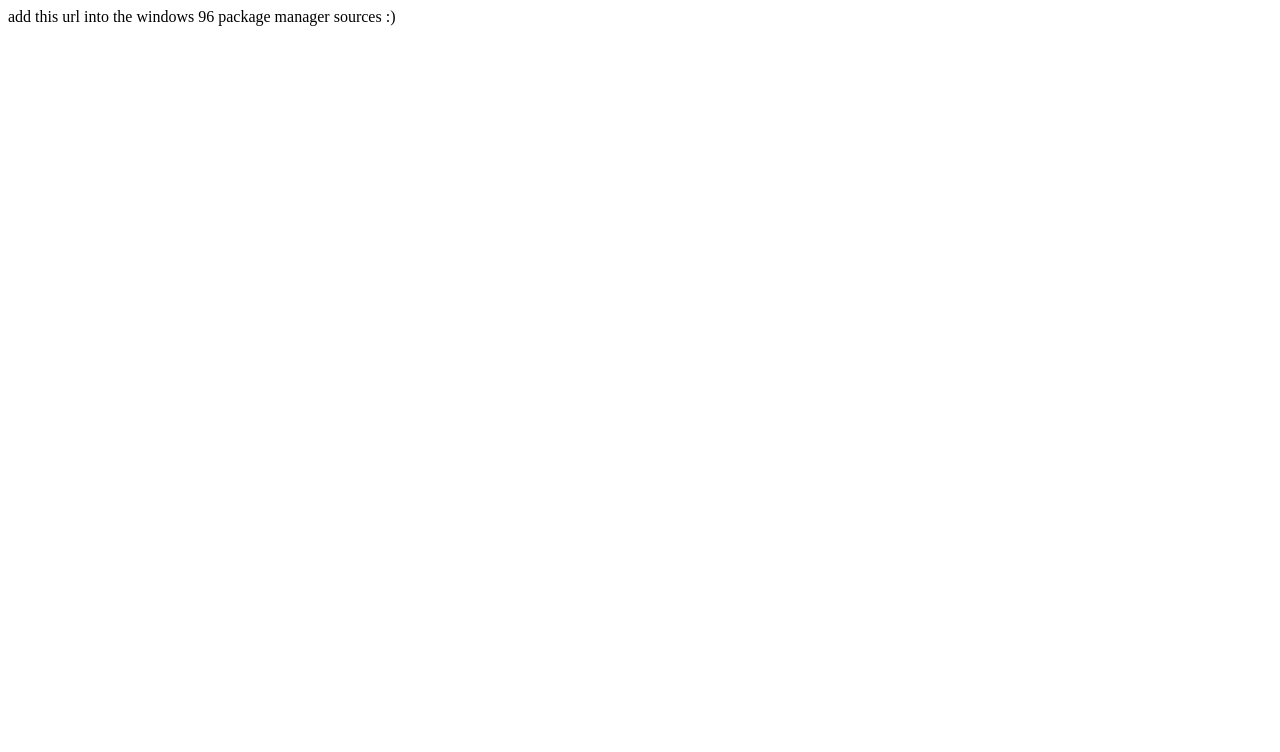
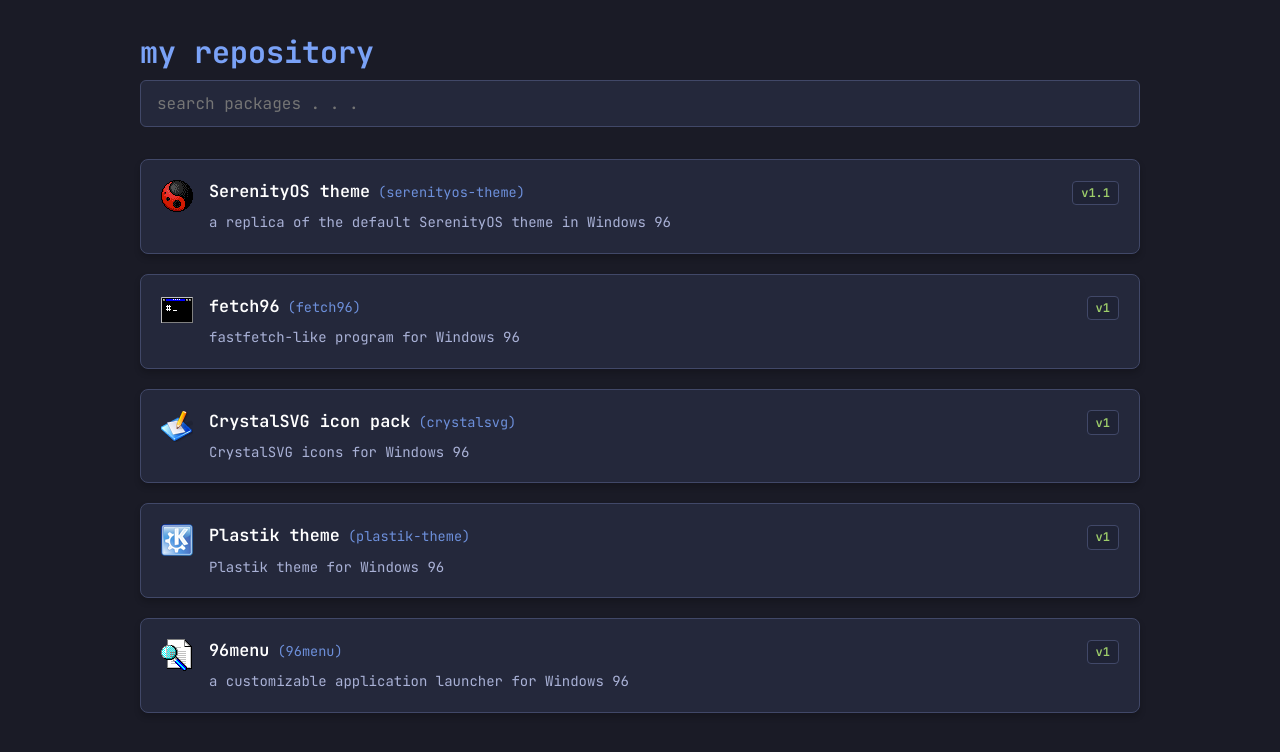
Before and after one commit to ivo9990/w96, a plain HTML site: page index.html in a window 1280 px wide. Drawn offline with Linux system fonts and the light colour scheme.

Commit message:
Update index.html

```diff
--- a/index.html
+++ b/index.html
@@ -1 +1,222 @@
-add this url into the windows 96 package manager sources :)
+<!DOCTYPE html>
+<html lang="en">
+<head>
+  <meta charset="UTF-8" />
+  <meta name="viewport" content="width=device-width, initial-scale=1.0" />
+  <title>w96 repo [ivo9990]</title>
+<style>
+  @import url('https://fonts.googleapis.com/css2?family=JetBrains+Mono:ital,wght@0,100..800;1,100..800&display=swap');
+
+  :root {
+    --bg-color: #1a1b26;
+    --card-bg: #24283b;
+    --card-border: #414868;
+    --text-main: #c0caf5;
+    --text-muted: #a9b1d6;
+    --accent-color: #7aa2f7;
+    --version-bg: #1f2335;
+  }
+
+  body {
+    font-family: 'JetBrains Mono', monospace;
+    background-color: var(--bg-color);
+    color: var(--text-main);
+    margin: 0;
+    padding: 2rem;
+  }
+
+  header {
+    max-width: 1000px;
+    margin: 0 auto 2rem auto;
+  }
+
+  h1 {
+    margin: 0 0 0.5rem 0;
+    font-size: 1.875rem;
+    color: var(--accent-color);
+  }
+
+  #search {
+    width: 100%;
+    padding: 0.75rem 1rem;
+    font-size: 1rem;
+    border: 1px solid var(--card-border);
+    box-sizing: border-box;
+    outline: none;
+    background-color: var(--card-bg);
+    color: var(--text-main);
+    font-family: inherit;
+    border-radius: 6px;
+  }
+
+  #search:focus {
+    border-color: var(--accent-color);
+  }
+
+  .package-grid {
+    display: grid;
+    grid-template-columns: repeat(auto-fill, minmax(920px, 1fr));
+    gap: 1.25rem;
+    max-width: 1000px;
+    margin: 0 auto;
+  }
+
+  .package-card {
+    background-color: var(--card-bg);
+    border: 1px solid var(--card-border);
+    border-radius: 8px;
+    padding: 1.25rem;
+    display: flex;
+    gap: 1rem;
+    box-shadow: 0 4px 6px rgba(0, 0, 0, 0.2);
+    transition: transform 0.15s ease, border-color 0.15s ease;
+  }
+
+  .package-card:hover {
+    transform: translateY(-2px);
+    border-color: var(--accent-color);
+  }
+
+  .package-icon {
+    width: 32px;
+    height: 32px;
+    flex-shrink: 0;
+    object-fit: contain;
+    border-radius: 4px;
+  }
+
+  .package-content {
+    flex: 1;
+    min-width: 0;
+  }
+
+  .package-header {
+    display: flex;
+    align-items: baseline;
+    gap: 0.5rem;
+    margin-bottom: 0.5rem;
+    flex-wrap: wrap;
+  }
+
+  .friendly-name {
+    font-weight: 600;
+    font-size: 1.05rem;
+    color: #ffffff;
+  }
+
+  .package-name {
+    font-size: 0.85rem;
+    color: var(--accent-color);
+    opacity: 0.85;
+    white-space: nowrap;
+  }
+
+  .version {
+    font-size: 0.75rem;
+    background-color: var(--version-bg);
+    color: #9ece6a;
+    padding: 0.2rem 0.5rem;
+    border-radius: 4px;
+    font-weight: 600;
+    margin-left: auto;
+    flex-shrink: 0;
+    border: 1px solid var(--card-border);
+  }
+
+  .description {
+    font-size: 0.875rem;
+    color: var(--text-muted);
+    line-height: 1.4;
+    margin: 0;
+  }
+
+  .status-msg {
+    text-align: center;
+    grid-column: 1 / -1;
+    color: var(--text-muted);
+    padding: 2rem;
+  }
+</style>
+</head>
+<body>
+
+  <header>
+    <h1>my repository</h1>
+    <input type="text" id="search" placeholder="search packages . . ." />
+  </header>
+
+  <main id="package-list" class="package-grid">
+    <div class="status-msg">loading . . .</div>
+  </main>
+
+<script>
+
+  const REPO_BASE_PATH = '.';
+  let allPackages = [];
+
+  async function loadPackages() {
+    const listContainer = document.getElementById('package-list');
+
+    try {
+      const response = await fetch('./Packages.json');
+      if (!response.ok) throw new Error(`critical shit! status: ${response.status}`);
+
+      allPackages = await response.json();
+      renderPackages(allPackages);
+    } catch (error) {
+      listContainer.innerHTML = `<div class="status-msg">fail to load Packages.json (${error.message})</div>`;
+    }
+  }
+
+  function renderPackages(packages) {
+    const listContainer = document.getElementById('package-list');
+    listContainer.innerHTML = '';
+
+    if (packages.length === 0) {
+      listContainer.innerHTML = '<div class="status-msg">nun here :(</div>';
+      return;
+    }
+
+    packages.forEach(pkg => {
+      const iconPath = pkg.iconFiles?.['32x32']
+        ? pkg.iconFiles['32x32'].replace('$REPO_PATH$', REPO_BASE_PATH)
+        : '';
+
+      const card = document.createElement('div');
+      card.className = 'package-card';
+
+      card.innerHTML = `
+        <img
+          src="${iconPath}"
+          alt="${pkg.friendlyName || pkg.name} icon"
+          class="package-icon"
+          onerror="this.style.visibility='hidden'"
+        />
+        <div class="package-content">
+          <div class="package-header">
+            <span class="friendly-name" title="${pkg.friendlyName}">${pkg.friendlyName}</span>
+            <span class="package-name">(${pkg.name})</span>
+            <span class="version">v${pkg.version}</span>
+          </div>
+          <p class="description">${pkg.description}</p>
+        </div>
+      `;
+
+      listContainer.appendChild(card);
+    });
+  }
+
+  document.getElementById('search').addEventListener('input', (e) => {
+    const term = e.target.value.toLowerCase();
+    const filtered = allPackages.filter(pkg =>
+      pkg.friendlyName.toLowerCase().includes(term) ||
+      pkg.name.toLowerCase().includes(term) ||
+      pkg.description.toLowerCase().includes(term)
+    );
+    renderPackages(filtered);
+  });
+
+  loadPackages();
+</script>
+</body>
+</html>
```
